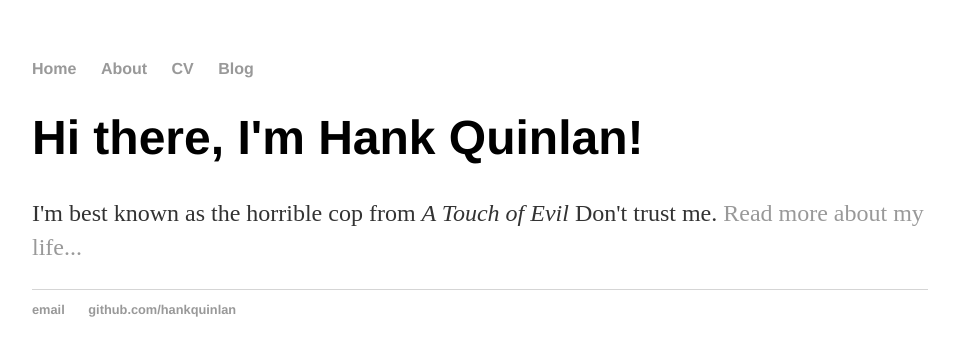
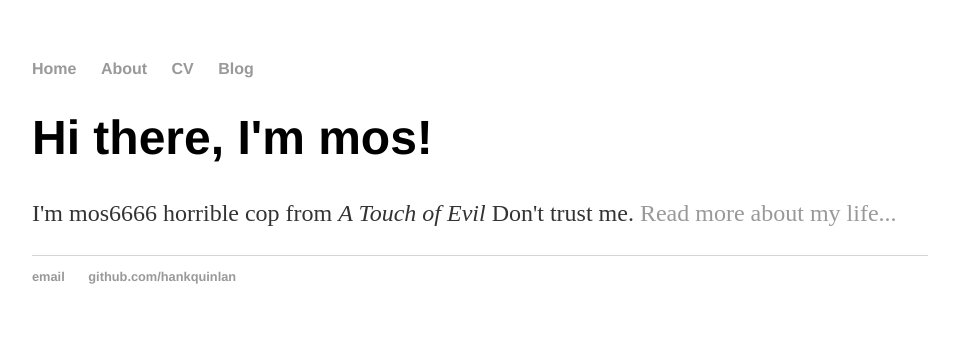
Before and after one commit to mos1128/mos1128.github.io, a Jekyll site: the page built from index.html, in a window 1280 px wide. Shown: the top 356 px of the page, without its empty margins (160-1119 px from the left). Built offline with Jekyll 4.4.1, drawn with Linux system fonts in a browser that asks for light colours.

Commit message:
Update index.html

```diff
--- a/index.html
+++ b/index.html
@@ -1,8 +1,8 @@
 ---
 layout: default
-title: Hank Quinlan, Horrible Cop
+title: 陌伤大可爱
 ---
 <div class="blurb">
-    <h1>Hi there, I'm Hank Quinlan!</h1>
-    <p>I'm best known as the horrible cop from <em>A Touch of Evil</em> Don't trust me. <a href="/about">Read more about my life...</a></p>
+    <h1>Hi there, I'm mos!</h1>
+    <p>I'm mos6666 horrible cop from <em>A Touch of Evil</em> Don't trust me. <a href="/about">Read more about my life...</a></p>
 </div><!-- /.blurb -->
```
